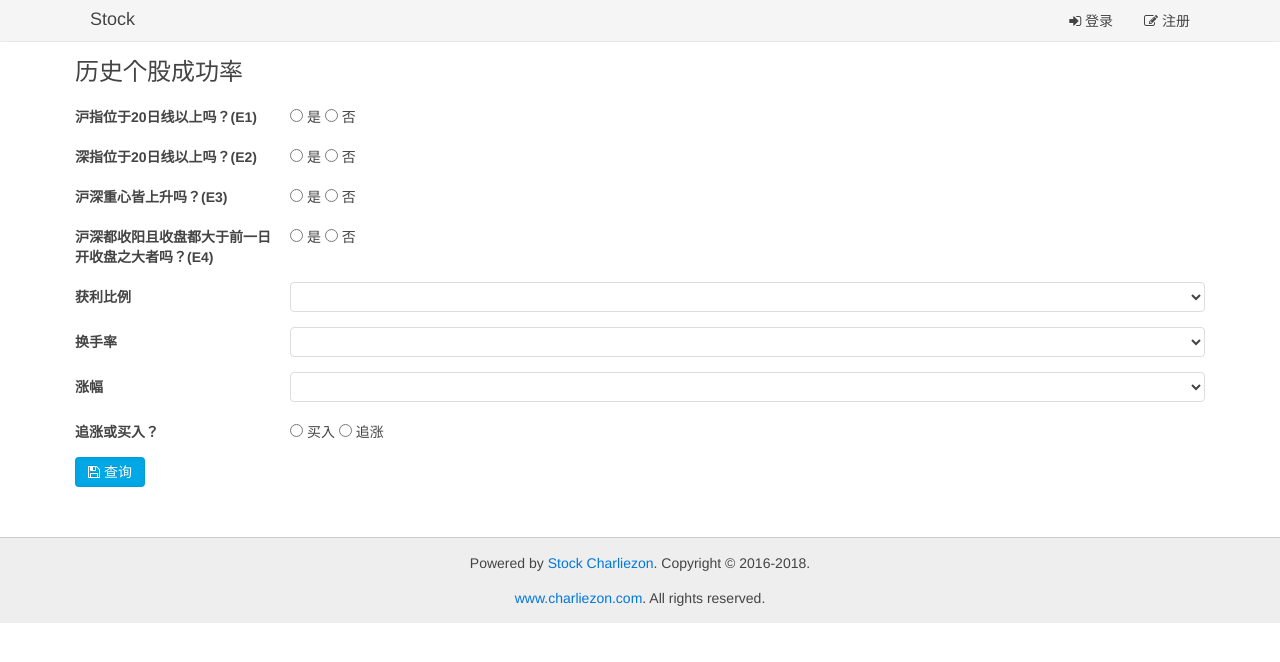
After one commit to charliezon/stock, a Python web app: template www/templates/stock_success_detail.html in a window 1280 px wide. The commit adds this page. Shown: the top 662 px of the page. Run offline with Jinja, Linux system fonts and the light colour scheme; the template is opened without the code that fills it, so the values that code supplies are empty.

Commit message:
implement check stock success statistic detail

```diff
--- a/www/config_default.py
+++ b/www/config_default.py
@@ -47,6 +47,7 @@ configs = {
         'stock_trade_items_on_page': 20,
         'param_items_on_page': 20,
         'prob_items_on_page': 200,
+        'stock_detail_items_on_page': 40,
         'refresh_interval': 0.5,
         'max_stock_hold_days_method_1': 30,
         'max_stock_hold_days_method_2': 20
--- a/www/templates/__base__.html
+++ b/www/templates/__base__.html
@@ -63,6 +63,7 @@
                                 <ul class="uk-nav uk-nav-navbar">
                                     <li><a href="/params"><i class="uk-icon-list"></i> 历史统计</a></li>
                                     <li><a href="/condition_prob"><i class="uk-icon-list"></i> 条件成功率</a></li>
+                                    <li><a href="/stock_success_detail"><i class="uk-icon-list"></i> 历史个股成功率</a></li>
                                 </ul>
                             </div>
                         </li>
--- /dev/null
+++ b/www/templates/stock_success_detail.html
@@ -0,0 +1,178 @@
+{% extends '__base__.html' %}
+
+{% block title %}历史个股成功率{% endblock %}
+
+{% block beforehead %}
+
+<script type="text/javascript">
+
+function initVM(data) {
+    var vm = new Vue({
+        el: '#vm',
+        data: data,
+        methods: {
+            submit: function (event) {
+                event.preventDefault();
+                location.href = '/stock_success_detail/'+this.$data.twenty_days_line+'/'
+                    +this.$data.sz_twenty_days_line+'/'+this.$data.sh_sz_upper
+                    +'/'+this.$data.sh_sz_bigger+'/'+this.$data.profit
+                    +'/'+this.$data.turnover+'/'+this.$data.increase+'/'
+                    +this.$data.buy_or_follow+'/1';
+            }
+        }
+    });
+    $('#vm').show();
+}
+
+$(function () {
+    $('#loading').hide();
+    initVM({});
+});
+
+$(document).ready(function(){
+    {% if amount>0 %}
+        $('#stock-pagination').on('select.uk.pagination', function(e, pageIndex){
+            location.href = '/stock_success_detail/'+{{e1}}+'/'
+                +{{e2}}+'/'+{{e3}}
+                +'/'+{{e4}}+'/'+'{{winner}}'
+                +'/'+'{{turnover}}'+'/'+'{{increase}}'+'/'
+                +{{buy_or_follow}}+'/'+(pageIndex+1);
+        });
+    {% endif %}
+});
+
+</script>
+{% endblock %}
+
+{% block content %}
+
+<h2>历史个股成功率</h2>
+<div id="vm" class="uk-width-1-1">
+    <form v-on="submit: submit" class="uk-form uk-form-horizontal">
+        <div class="uk-alert uk-alert-danger uk-hidden"></div>
+        <div class="uk-form-row">
+            <label class="uk-form-label"><strong>沪指位于20日线以上吗？(E1)</strong></label>
+            <div class="uk-form-controls uk-form-controls-text">
+                <label><input type="radio" v-model="twenty_days_line" id="higher" name="twenty_days_line" value="1"> 是</label>
+                <label><input type="radio" v-model="twenty_days_line" id="lower" name="twenty_days_line" value="0"> 否</label>
+            </div>
+        </div>
+        <div class="uk-form-row">
+            <label class="uk-form-label"><strong>深指位于20日线以上吗？(E2)</strong></label>
+            <div class="uk-form-controls uk-form-controls-text">
+                <label><input type="radio" v-model="sz_twenty_days_line" id="sz_higher" name="sz_twenty_days_line" value="1"> 是</label>
+                <label><input type="radio" v-model="sz_twenty_days_line" id="sz_lower" name="sz_twenty_days_line" value="0"> 否</label>
+            </div>
+        </div>
+        <div class="uk-form-row">
+            <label class="uk-form-label"><strong>沪深重心皆上升吗？(E3)</strong></label>
+            <div class="uk-form-controls uk-form-controls-text">
+                <label><input type="radio" v-model="sh_sz_upper" id="sh_sz_upper_yes" name="sh_sz_upper" value="1"> 是</label>
+                <label><input type="radio" v-model="sh_sz_upper" id="sh_sz_upper_no" name="sh_sz_upper" value="0"> 否</label>
+            </div>
+        </div>
+        <div class="uk-form-row">
+            <label class="uk-form-label"><strong>沪深都收阳且收盘都大于前一日开收盘之大者吗？(E4)</strong></label>
+            <div class="uk-form-controls uk-form-controls-text">
+                <label><input type="radio" v-model="sh_sz_bigger" id="sh_sz_bigger_yes" name="sh_sz_bigger" value="1"> 是</label>
+                <label><input type="radio" v-model="sh_sz_bigger" id="sh_sz_bigger_no" name="sh_sz_bigger" value="0"> 否</label>
+            </div>
+        </div>
+        <div class="uk-form-row">
+            <label class="uk-form-label" for="profit"><strong>获利比例</strong></label>
+            <div class="uk-form-controls">
+                <select id="profit" v-model="profit" name="profit" class="uk-width-1-1">
+                    <option>E5</option>
+                    <option>E6</option>
+                    <option>E7</option>
+                    <option>E81</option>
+                    <option>E82</option>
+                    <option>E83</option>
+                    <option>E84</option>
+                    <option>E85</option>
+                    <option>E86</option>
+                </select>
+            </div>
+        </div>
+        <div class="uk-form-row">
+            <label class="uk-form-label" for="turnover"><strong>换手率</strong></label>
+            <div class="uk-form-controls">
+                <select id="turnover" v-model="turnover" name="turnover" class="uk-width-1-1">
+                    <option>E9</option>
+                    <option>E10</option>
+                    <option>E11</option>
+                    <option>E12</option>
+                    <option>E13</option>
+                    <option>E14</option>
+                    <option>E15</option>
+                </select>
+            </div>
+        </div>
+        <div class="uk-form-row">
+            <label class="uk-form-label" for="increase"><strong>涨幅</strong></label>
+            <div class="uk-form-controls">
+                <select id="increase" v-model="increase" name="increase" class="uk-width-1-1">
+                    <option>E16</option>
+                    <option>E17</option>
+                    <option>E18</option>
+                    <option>E19</option>
+                    <option>E20</option>
+                    <option>E21</option>
+                </select>
+            </div>
+        </div>
+        <div class="uk-form-row">
+            <label class="uk-form-label"><strong>追涨或买入？</strong></label>
+            <div class="uk-form-controls uk-form-controls-text">
+                <label><input type="radio" v-model="buy_or_follow" id="buy_buy_or_follow" name="buy_or_follow" value="1"> 买入</label>
+                <label><input type="radio" v-model="buy_or_follow" id="follow_buy_or_follow" name="buy_or_follow" value="2"> 追涨</label>
+            </div>
+        </div>
+        <div class="uk-form-row">
+            <button type="submit" class="uk-button uk-button-primary"><i class="uk-icon-save"></i> 查询</button>
+        </div>
+    </form>
+</div>
+
+    {% if amount>0 %}
+        {% if stock_success_details|length>0 %}
+            <table class="uk-table uk-table-hover uk-table-striped uk-table-condensed uk-text-nowrap">
+                <thead>
+                    <tr>
+                        <th>日期</th>
+                        <th>股票</th>
+                        <th>追涨买入</th>
+                        <th>是否成功</th>
+                        <th>E1</th>
+                        <th>E2</th>
+                        <th>E3</th>
+                        <th>E4</th>
+                        <th>获利比例</th>
+                        <th>换手率</th>
+                        <th>涨幅</th>
+                    </tr>
+                </thead>
+                <tbody>
+                    {% for stock in stock_success_details %}
+                    <tr>
+                        <td>{{stock.date}}</td>
+                        <td>{{stock.name}}</td>
+                        <td><span class="uk-badge uk-badge-{% if stock.buy_or_follow==1 %}success{% else %}danger{% endif %}">{% if stock.buy_or_follow==1 %}买入{% else %}追涨{% endif %}</span></td>
+                        <td><span class="uk-badge uk-badge-{% if stock.result==1 %}success{% else %}danger{% endif %}">{% if stock.result==1 %}成功{% else %}失败{% endif %}</span></td>
+                        <td><span class="uk-badge uk-badge-{% if stock.e1 %}success{% else %}danger{% endif %}">{% if stock.e1 %}是{% else %}否{% endif %}</span></td>
+                        <td><span class="uk-badge uk-badge-{% if stock.e2 %}success{% else %}danger{% endif %}">{% if stock.e2 %}是{% else %}否{% endif %}</span></td>
+                        <td><span class="uk-badge uk-badge-{% if stock.e3 %}success{% else %}danger{% endif %}">{% if stock.e3 %}是{% else %}否{% endif %}</span></td>
+                        <td><span class="uk-badge uk-badge-{% if stock.e4 %}success{% else %}danger{% endif %}">{% if stock.e4 %}是{% else %}否{% endif %}</span></td>
+                        <td>{{stock.winner}}</td>
+                        <td>{{stock.turnover}}</td>
+                        <td>{{stock.increase}}</td>
+                    </tr>
+                    {% endfor %}
+                </tbody>
+            </table>
+        {% endif %}
+        {% if amount>items_on_page %}
+            <ul id="stock-pagination" class="uk-pagination" data-uk-pagination="{items:{{amount}}, itemsOnPage:{{items_on_page}}, currentPage:{{page-1}}}"></ul>
+        {% endif %}
+    {% endif %}
+{% endblock %}
```
Also changed, not shown: www/handlers.py (+43 -1 lines), www/models.py (+16 -0 lines).
